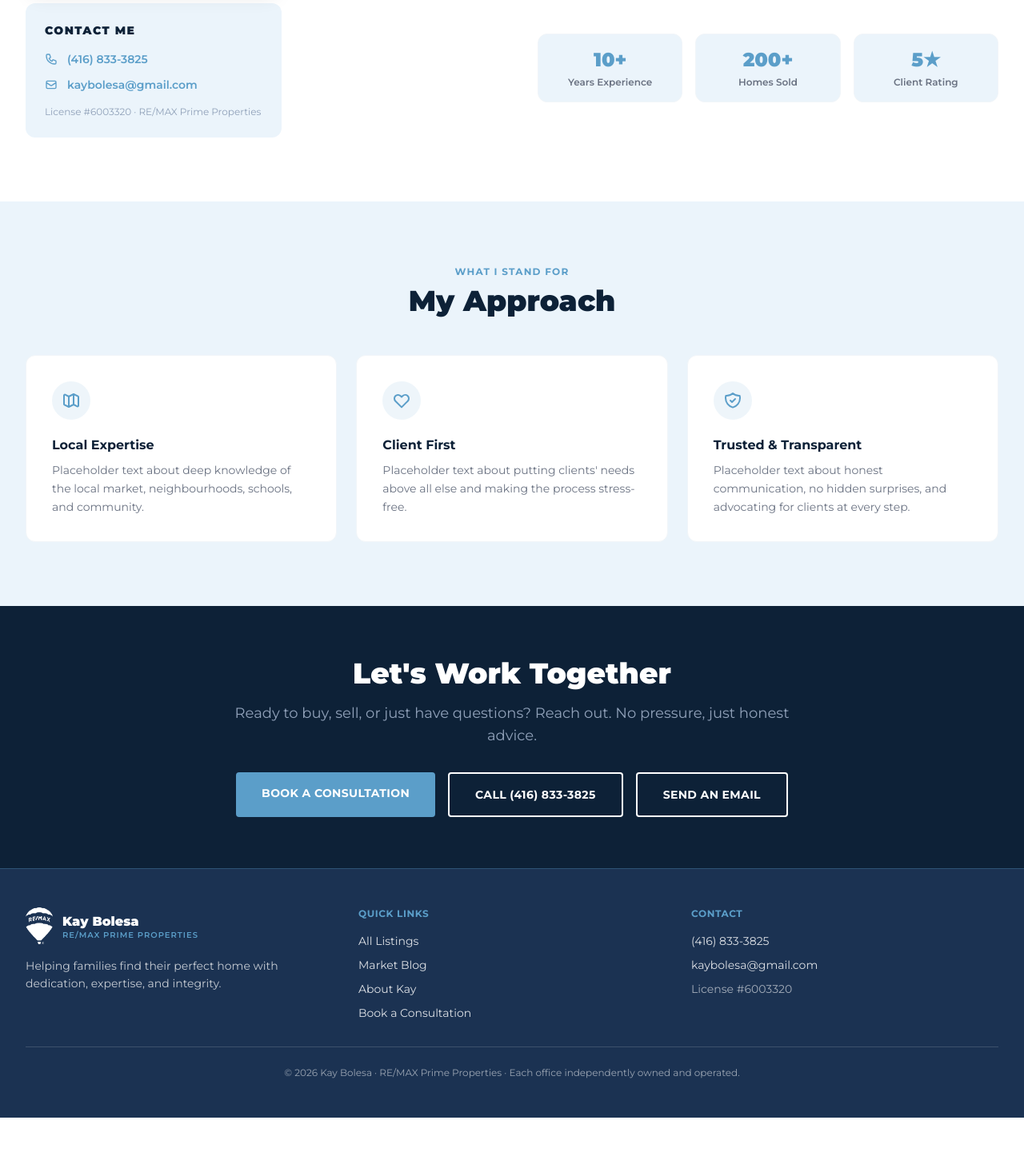
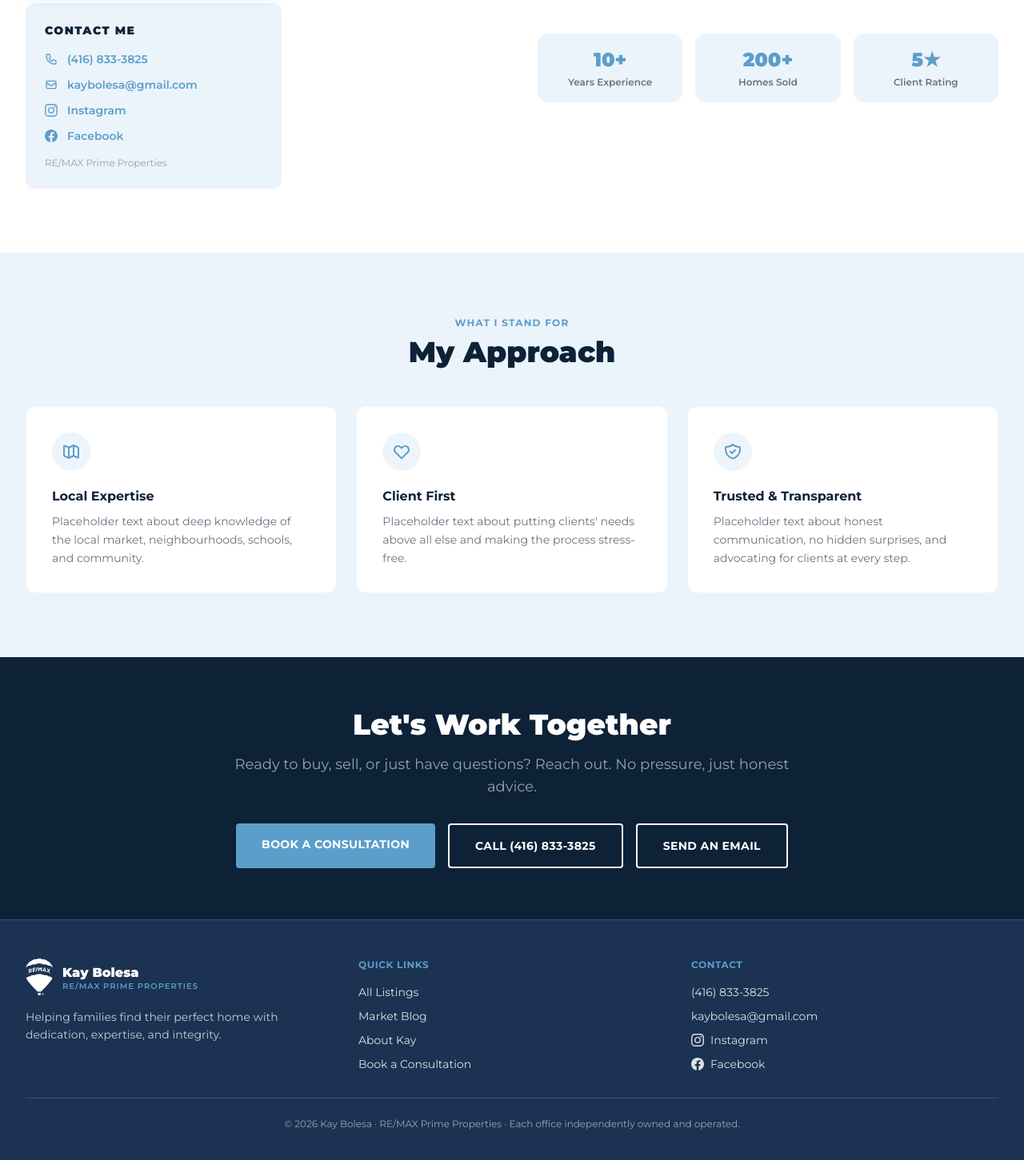
Before and after one commit to TUdarbe/karens-realestate, a Next.js app: page /about in a window 1280 px wide. Shown: the part 733-2184 px from the top of the page at 80% size. Before the commit the page ends 2131 px from the top, so only its background shows below. Built offline with nearby package versions, Linux system fonts and the light colour scheme.

Commit message:
Add IG and FB Links

```diff
--- a/app/about/page.tsx
+++ b/app/about/page.tsx
@@ -50,7 +50,19 @@
                       kaybolesa@gmail.com
                     </a>
                   </li>
-                  <li className="text-slate-400 text-xs pt-1">License #6003320 · RE/MAX Prime Properties</li>
+                  <li>
+                    <a href="https://www.instagram.com/kaybrealty/" target="_blank" rel="noopener noreferrer" className="flex items-center gap-3 text-steel hover:text-navy transition-colors font-semibold">
+                      <svg className="w-4 h-4 shrink-0" fill="currentColor" viewBox="0 0 24 24"><path d="M12 2.163c3.204 0 3.584.012 4.85.07 3.252.148 4.771 1.691 4.919 4.919.058 1.265.069 1.645.069 4.849 0 3.205-.012 3.584-.069 4.849-.149 3.225-1.664 4.771-4.919 4.919-1.266.058-1.644.07-4.85.07-3.204 0-3.584-.012-4.849-.07-3.26-.149-4.771-1.699-4.919-4.92-.058-1.265-.07-1.644-.07-4.849 0-3.204.013-3.583.07-4.849.149-3.227 1.664-4.771 4.919-4.919 1.266-.057 1.645-.069 4.849-.069zm0-2.163c-3.259 0-3.667.014-4.947.072-4.358.2-6.78 2.618-6.98 6.98-.059 1.281-.073 1.689-.073 4.948 0 3.259.014 3.668.072 4.948.2 4.358 2.618 6.78 6.98 6.98 1.281.058 1.689.072 4.948.072 3.259 0 3.668-.014 4.948-.072 4.354-.2 6.782-2.618 6.979-6.98.059-1.28.073-1.689.073-4.948 0-3.259-.014-3.667-.072-4.947-.196-4.354-2.617-6.78-6.979-6.98-1.281-.059-1.69-.073-4.949-.073zm0 5.838c-3.403 0-6.162 2.759-6.162 6.162s2.759 6.163 6.162 6.163 6.162-2.759 6.162-6.163c0-3.403-2.759-6.162-6.162-6.162zm0 10.162c-2.209 0-4-1.79-4-4 0-2.209 1.791-4 4-4s4 1.791 4 4c0 2.21-1.791 4-4 4zm6.406-11.845c-.796 0-1.441.645-1.441 1.44s.645 1.44 1.441 1.44c.795 0 1.439-.645 1.439-1.44s-.644-1.44-1.439-1.44z"/></svg>
+                      Instagram
+                    </a>
+                  </li>
+                  <li>
+                    <a href="https://www.facebook.com/KayBolesaRealty/" target="_blank" rel="noopener noreferrer" className="flex items-center gap-3 text-steel hover:text-navy transition-colors font-semibold">
+                      <svg className="w-4 h-4 shrink-0" fill="currentColor" viewBox="0 0 24 24"><path d="M24 12.073c0-6.627-5.373-12-12-12s-12 5.373-12 12c0 5.99 4.388 10.954 10.125 11.854v-8.385H7.078v-3.47h3.047V9.43c0-3.007 1.792-4.669 4.533-4.669 1.312 0 2.686.235 2.686.235v2.953H15.83c-1.491 0-1.956.925-1.956 1.874v2.25h3.328l-.532 3.47h-2.796v8.385C19.612 23.027 24 18.062 24 12.073z"/></svg>
+                      Facebook
+                    </a>
+                  </li>
+                  <li className="text-slate-400 text-xs pt-1">RE/MAX Prime Properties</li>
                 </ul>
               </div>
             </div>
--- a/app/layout.tsx
+++ b/app/layout.tsx
@@ -95,7 +95,18 @@
                 <ul className="space-y-2.5 text-sm">
                   <li><a href="tel:+14168333825" className="text-white/85 hover:text-white transition-colors">(416) 833-3825</a></li>
                   <li><a href="mailto:kaybolesa@gmail.com" className="text-white/85 hover:text-white transition-colors">kaybolesa@gmail.com</a></li>
-                  <li className="text-white/60">License #6003320</li>
+                  <li>
+                    <a href="https://www.instagram.com/kaybrealty/" target="_blank" rel="noopener noreferrer" className="text-white/85 hover:text-white transition-colors flex items-center gap-2">
+                      <svg className="w-4 h-4" fill="currentColor" viewBox="0 0 24 24"><path d="M12 2.163c3.204 0 3.584.012 4.85.07 3.252.148 4.771 1.691 4.919 4.919.058 1.265.069 1.645.069 4.849 0 3.205-.012 3.584-.069 4.849-.149 3.225-1.664 4.771-4.919 4.919-1.266.058-1.644.07-4.85.07-3.204 0-3.584-.012-4.849-.07-3.26-.149-4.771-1.699-4.919-4.92-.058-1.265-.07-1.644-.07-4.849 0-3.204.013-3.583.07-4.849.149-3.227 1.664-4.771 4.919-4.919 1.266-.057 1.645-.069 4.849-.069zm0-2.163c-3.259 0-3.667.014-4.947.072-4.358.2-6.78 2.618-6.98 6.98-.059 1.281-.073 1.689-.073 4.948 0 3.259.014 3.668.072 4.948.2 4.358 2.618 6.78 6.98 6.98 1.281.058 1.689.072 4.948.072 3.259 0 3.668-.014 4.948-.072 4.354-.2 6.782-2.618 6.979-6.98.059-1.28.073-1.689.073-4.948 0-3.259-.014-3.667-.072-4.947-.196-4.354-2.617-6.78-6.979-6.98-1.281-.059-1.69-.073-4.949-.073zm0 5.838c-3.403 0-6.162 2.759-6.162 6.162s2.759 6.163 6.162 6.163 6.162-2.759 6.162-6.163c0-3.403-2.759-6.162-6.162-6.162zm0 10.162c-2.209 0-4-1.79-4-4 0-2.209 1.791-4 4-4s4 1.791 4 4c0 2.21-1.791 4-4 4zm6.406-11.845c-.796 0-1.441.645-1.441 1.44s.645 1.44 1.441 1.44c.795 0 1.439-.645 1.439-1.44s-.644-1.44-1.439-1.44z"/></svg>
+                      Instagram
+                    </a>
+                  </li>
+                  <li>
+                    <a href="https://www.facebook.com/KayBolesaRealty/" target="_blank" rel="noopener noreferrer" className="text-white/85 hover:text-white transition-colors flex items-center gap-2">
+                      <svg className="w-4 h-4" fill="currentColor" viewBox="0 0 24 24"><path d="M24 12.073c0-6.627-5.373-12-12-12s-12 5.373-12 12c0 5.99 4.388 10.954 10.125 11.854v-8.385H7.078v-3.47h3.047V9.43c0-3.007 1.792-4.669 4.533-4.669 1.312 0 2.686.235 2.686.235v2.953H15.83c-1.491 0-1.956.925-1.956 1.874v2.25h3.328l-.532 3.47h-2.796v8.385C19.612 23.027 24 18.062 24 12.073z"/></svg>
+                      Facebook
+                    </a>
+                  </li>
                 </ul>
               </div>
             </div>
```
Also changed, not shown: assets/bio-pic.png (added).
